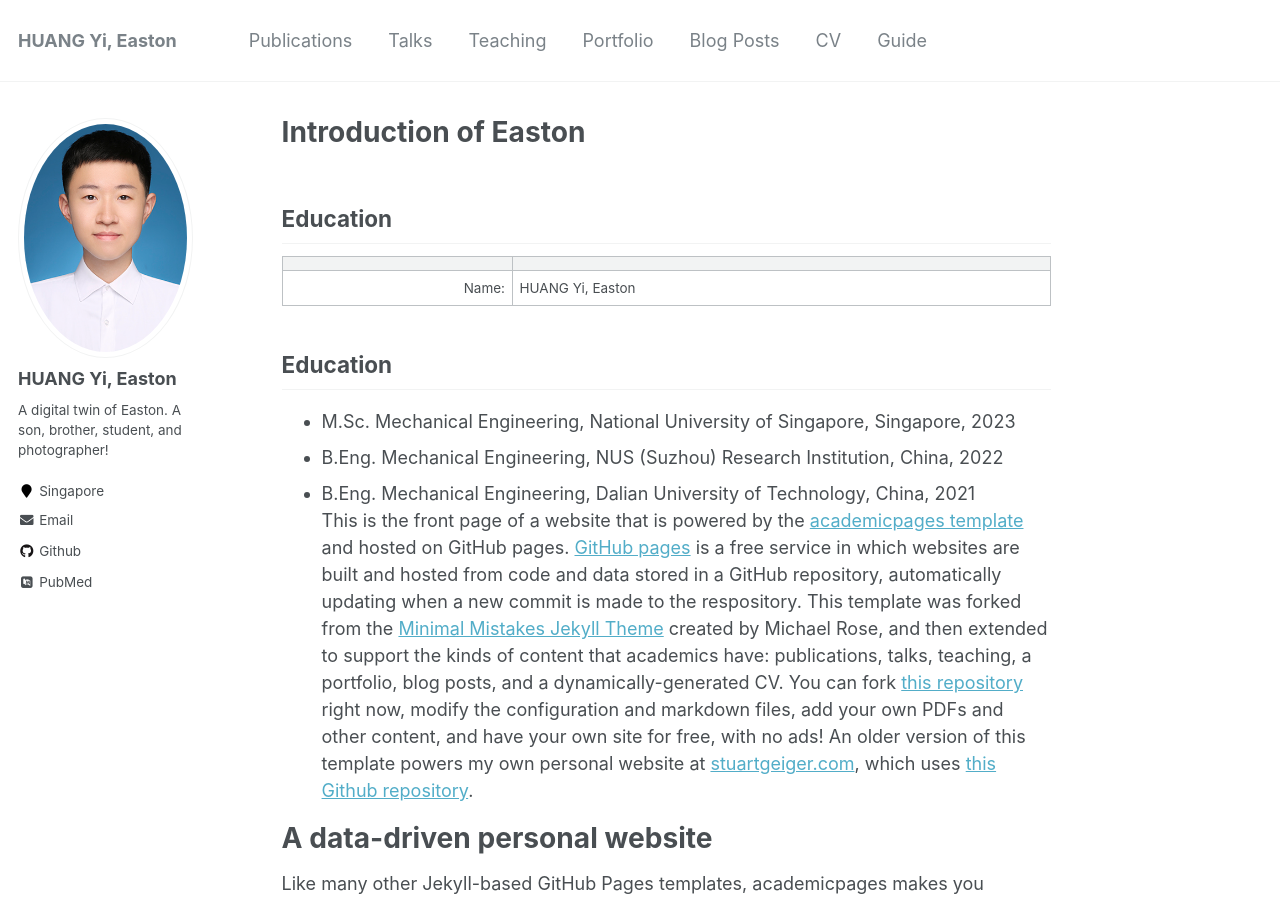
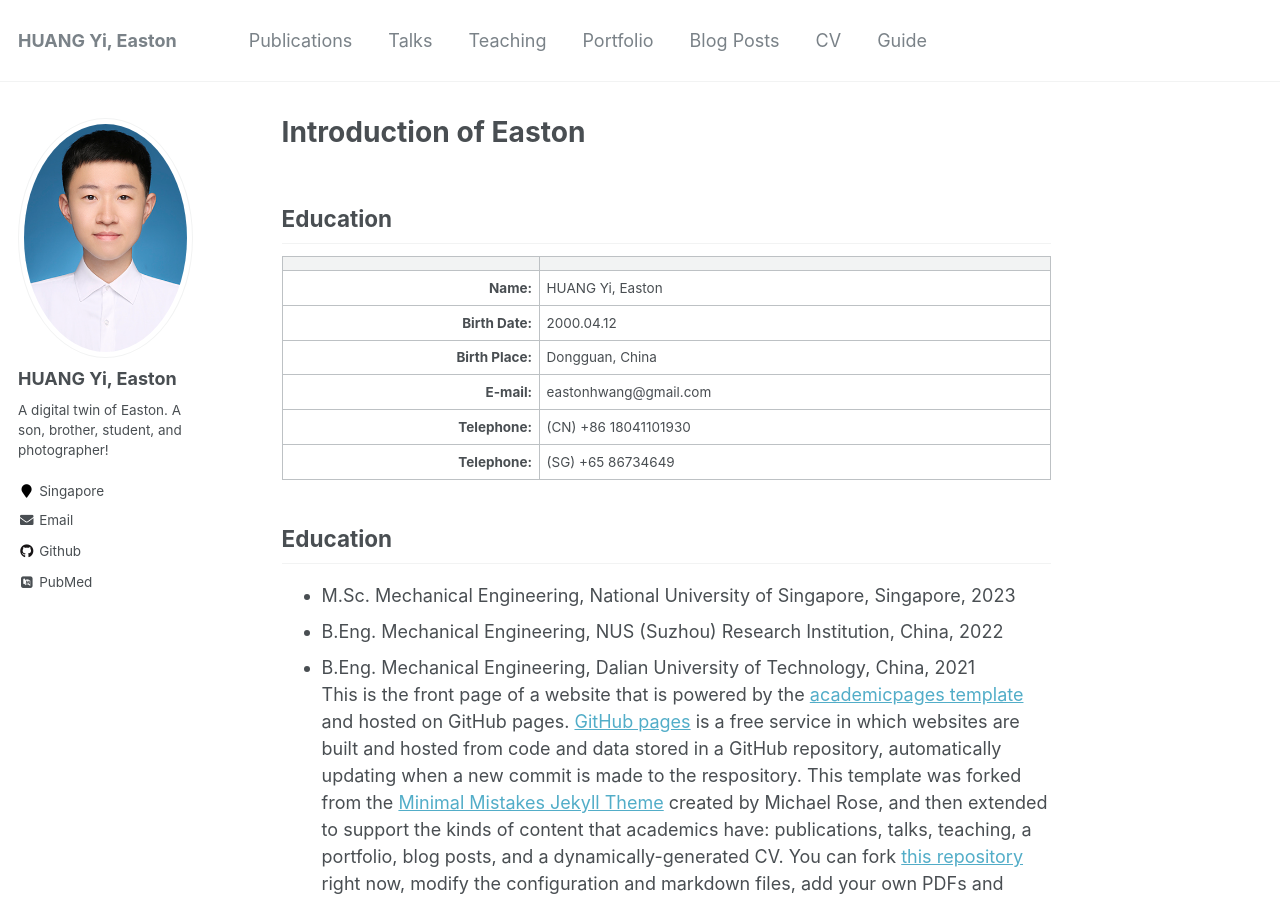
Before and after one commit to easton-hy/easton-hy.github.io, a Jekyll site: the page built from _pages/about.md, in a window 1280 px wide and 900 px high. Built offline with Jekyll 4.4.1, drawn with Linux system fonts in a browser that asks for light colours; some web fonts are replaced.

Commit message:
Update about.md

```diff
--- a/_pages/about.md
+++ b/_pages/about.md
@@ -12,7 +12,12 @@ Education
 
 | <span> | <span> |
 |------: | :------|
-| Name: | HUANG Yi, Easton |
+| **Name:** | HUANG Yi, Easton |
+| **Birth Date:** | 2000.04.12 |
+| **Birth Place:** | Dongguan, China |
+| **E-mail:** | eastonhwang@gmail.com  |
+| **Telephone:** | (CN) +86 18041101930 |
+| **Telephone:** | (SG) +65 86734649 |
 
 Education
 ------
```
